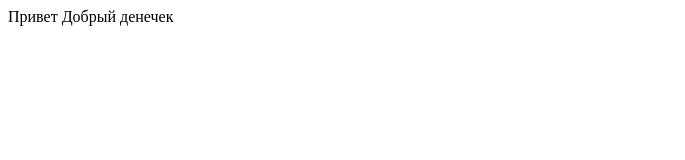
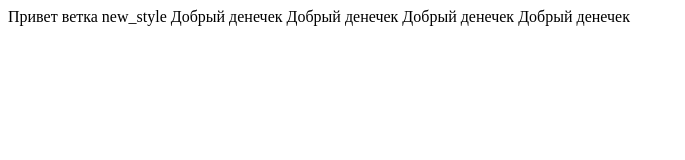
Before and after one commit to JuniorProg/gitLesson, a plain HTML site: page index.html in a window 1280 px wide. Shown: the whole page, without its empty margins (0-685 px from the left). Drawn offline with Linux system fonts and the light colour scheme.

Commit message:
branch new_style

```diff
--- a/index.html
+++ b/index.html
@@ -1,6 +1,14 @@
 <html>
-	<head>Привет</head>
-	<body>Добрый денечек</body>
+	<head>Привет ветка new_style</head>
+	<body>
+
+		Добрый денечек
+		Добрый денечек
+		Добрый денечек
+		Добрый денечек
+
+
+	</body>
 
 
 </html>
```
